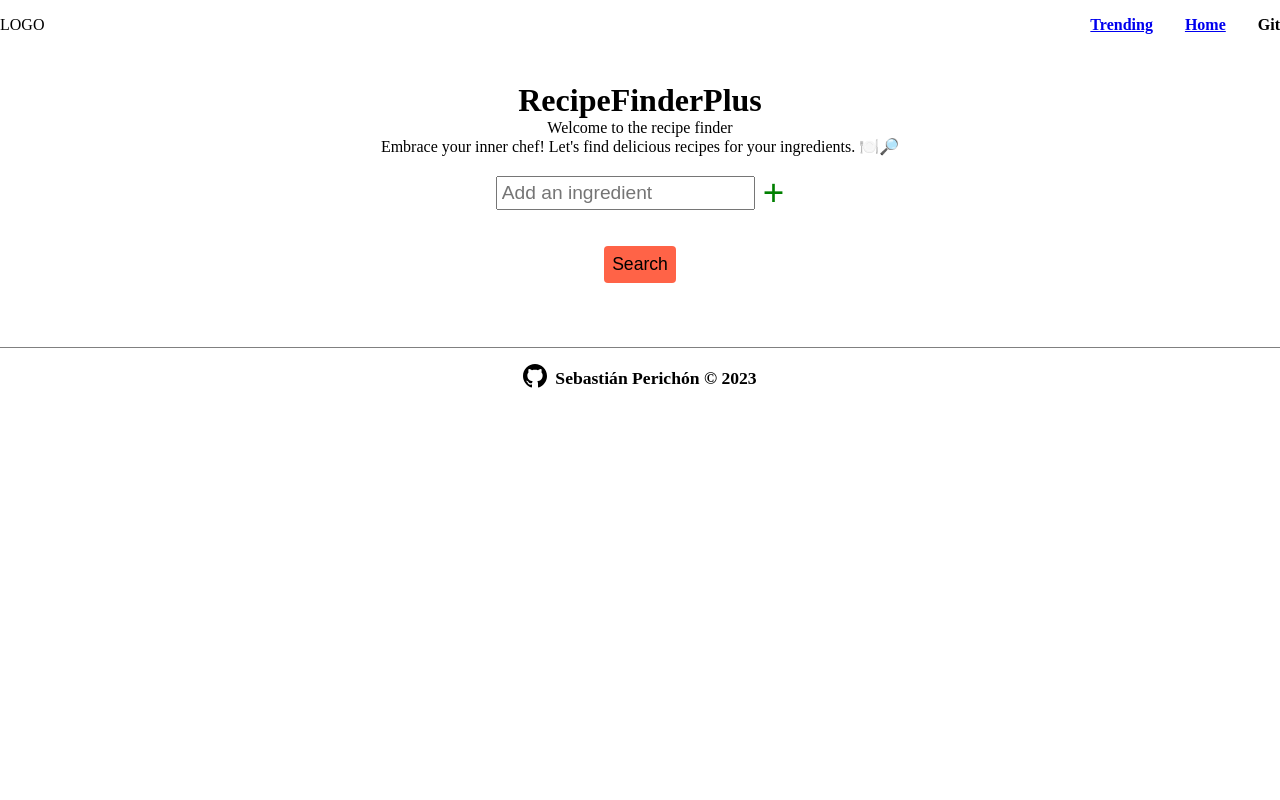
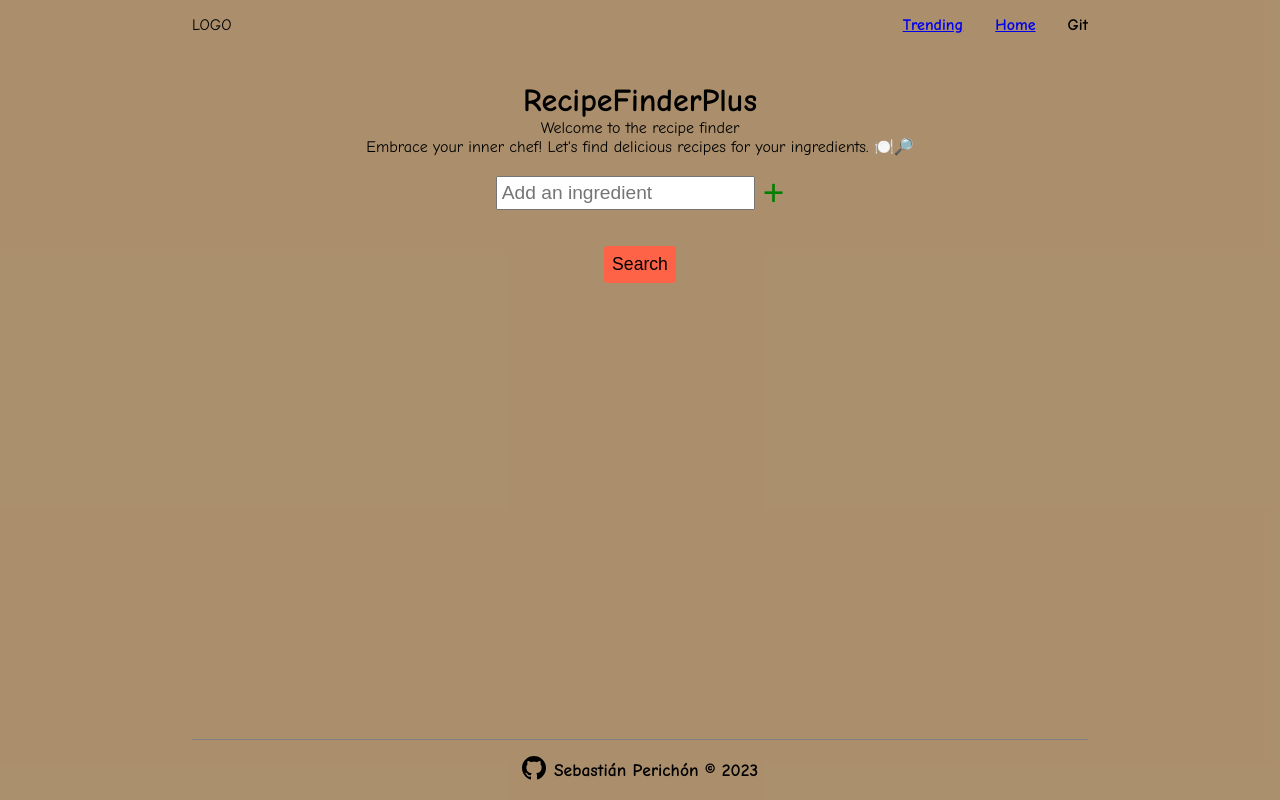
Before and after one commit to modestsp/RecipeFinderPlusClient, a React (Vite) app: page / in a window 1280 px wide. Built offline with nearby package versions, Linux system fonts and the light colour scheme.

Commit message:
added classnames

```diff
--- a/src/components/Layout/Header.tsx
+++ b/src/components/Layout/Header.tsx
@@ -4,7 +4,7 @@ import { Link } from "react-router-dom";
 const Header = () => {
   return (
     <header className={styles.header}>
-      <p>LOGO</p>
+      <p className={styles.logo}>LOGO</p>
       <ul>
         <li>
           <Link to={"/trending"}>Trending</Link>
--- a/src/components/Layout/Layout.tsx
+++ b/src/components/Layout/Layout.tsx
@@ -8,7 +8,7 @@ interface ILayout {
 
 const Layout = ({ children }: ILayout): JSX.Element => {
   return (
-    <div className={styles.container}>
+    <div className={styles.app}>
       <Header />
       {children}
       <Footer />
```
